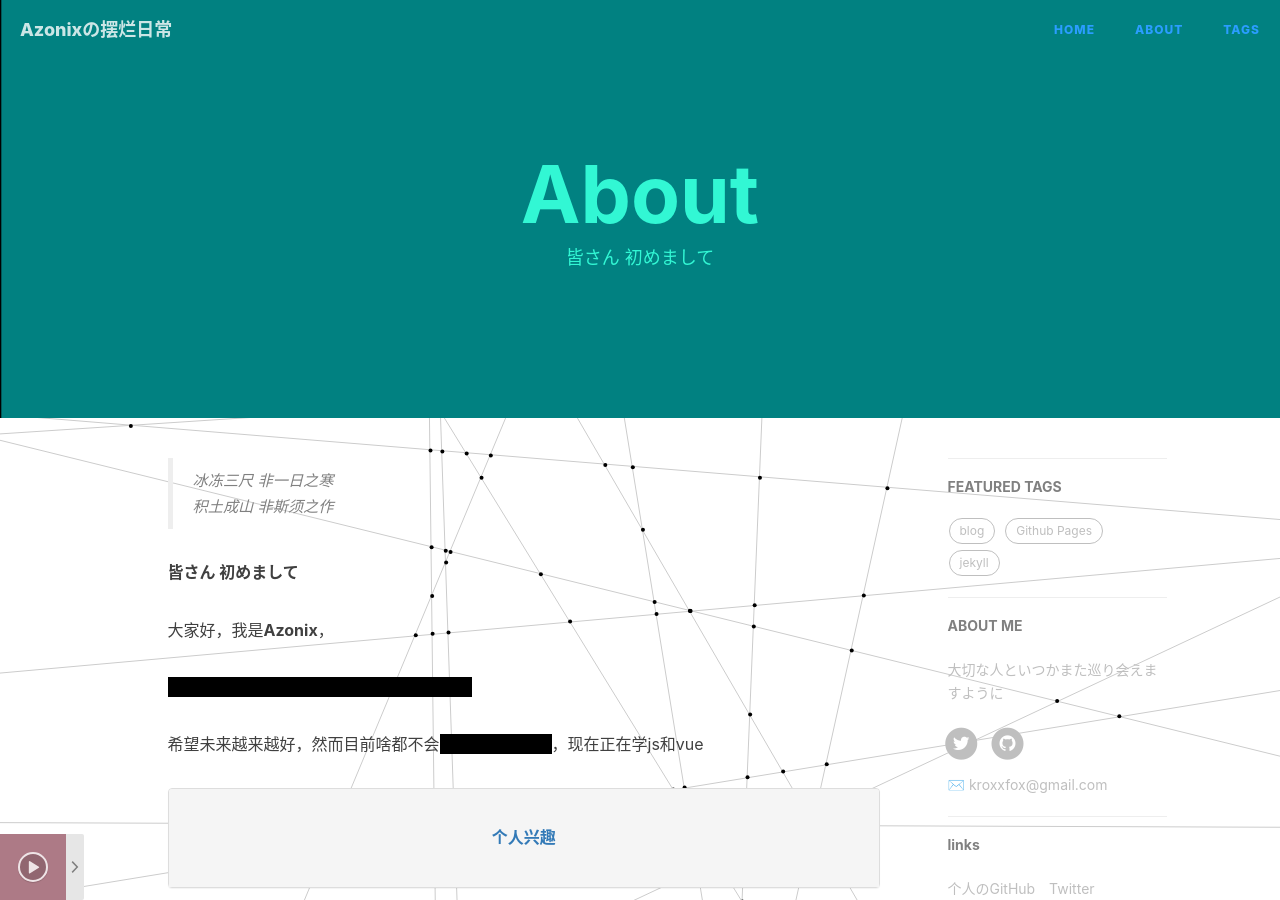
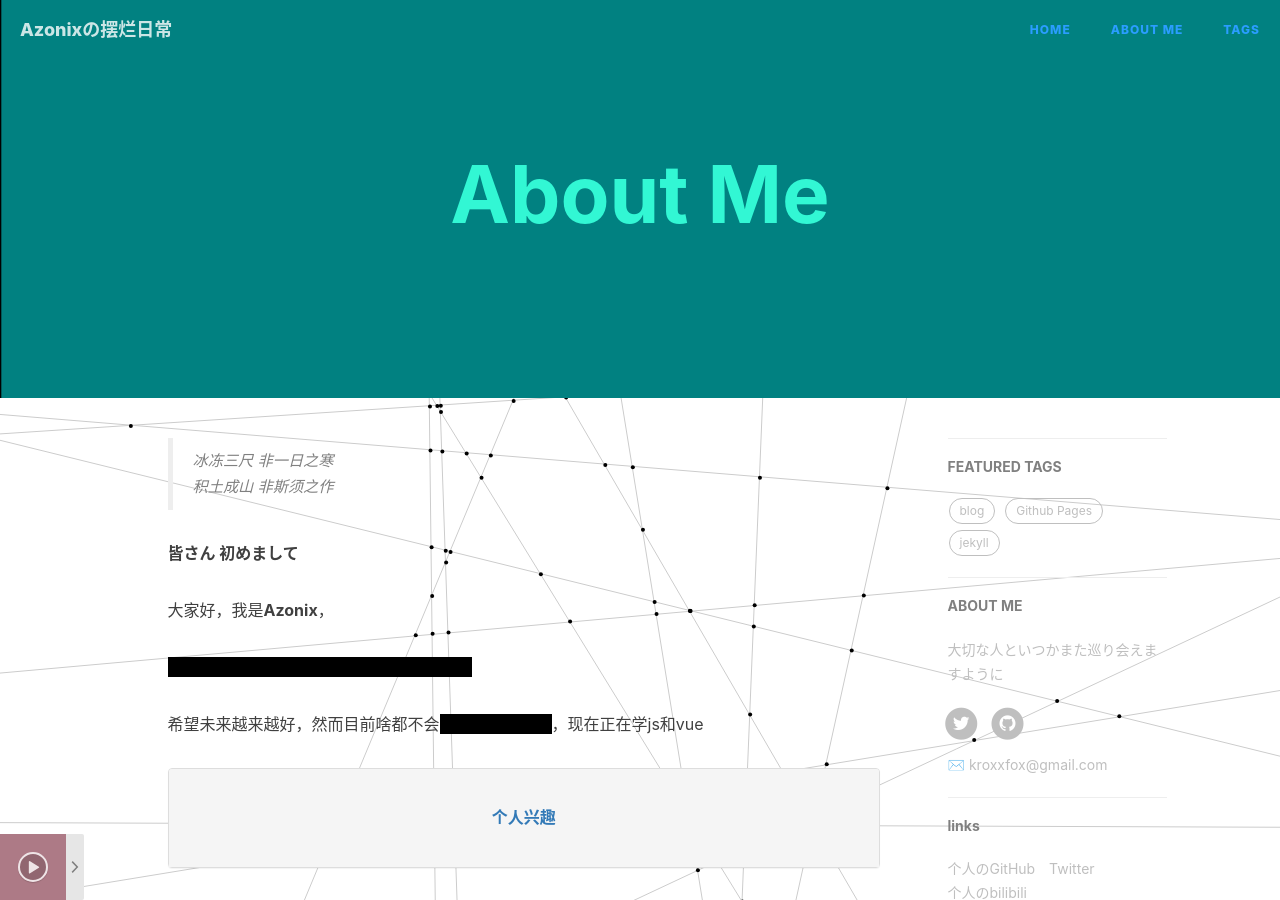
Before and after one commit to 1tonce/1tonce.github.io, a Jekyll site: the page built from about.html, in a window 1280 px wide and 900 px high. Built offline with Jekyll 4.4.1, drawn with Linux system fonts in a browser that asks for light colours; nearby versions of some CDN libraries; comment, search, counter and statistics services are not loaded.

Commit message:
Update about.html

```diff
--- a/about.html
+++ b/about.html
@@ -1,7 +1,7 @@
 ---
 layout: page
-title: "About"
-description: "皆さん 初めまして"
+title: "About Me"
+description: ""
 header-img: "img/index.png"
 ---
 
```
